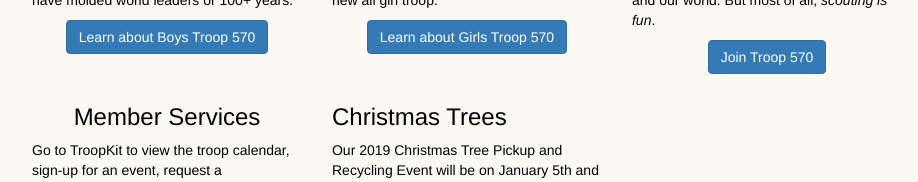
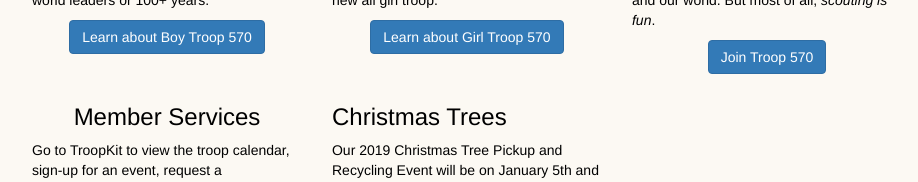
Before and after one commit to troop570/troop570.github.io, a Jekyll site: the page built from index.html, in a window 1280 px wide and 900 px high, scrolled down 495 px. Shown: the top 182 px of the window, without its empty margins (173-1091 px from the left). Built offline with Jekyll 4.4.1, drawn with Linux system fonts in a browser that asks for light colours; nearby versions of some CDN libraries; some of the changed text lies outside the part shown.

Commit message:
Replace Girls Troop with Girl Troop - same with Boys Troop Delete newLanding.html

```diff
--- a/contact/index.html
+++ b/contact/index.html
@@ -26,7 +26,7 @@
     <ul>
       <li>Visiting boys can join a patrol for the evening, learn about how our
           meetings work, and play games with us. </li>
-      <li>Visiting girls should contact our <a href="/girls/">girls troop</a>. </li>
+      <li>Visiting girls should contact our <a href="/girls/">girl troop</a>. </li>
       <li>Visiting parents can meet with an adult leader to ask questions about either troop. </li>
       <li>Contact our troop committee chairperson Jason Adams at
           <a href="mailto:Troop570Kirkland@gmail.com?subject=Request+To+Visit+Troop+Meeting">Troop570Kirkland@gmail.com</a>
--- a/girls/index.html
+++ b/girls/index.html
@@ -1,12 +1,12 @@
 ---
 layout: page
 title: Scouts BSA Girl Troop
-description: BSA Girls Troop 570 in Kirkland, WA serving girls age 11 to 17 in Kirkland, Bothell and the surrounding areas.
+description: BSA Girl Troop 570 in Kirkland, WA serving girls age 11 to 17 in Kirkland, Bothell and the surrounding areas.
 ---
 
 <div class="jumbotron">
   <div class="container">
-    <p class="lead text-center">BSA Girls Troop 570 is located in Kirkland, Washington
+    <p class="lead text-center">BSA Girl Troop 570 is located in Kirkland, Washington
       and serves girls age 11 to 17 in Kirkland, Kenmore, Bothell and the surrounding
       area.
     </p>
--- a/index.html
+++ b/index.html
@@ -68,24 +68,24 @@
       area.
     </h2>
     <div class="col-sm-4">
-      <h3 class="text-center">Boys Troop 570</h3>
+      <h3 class="text-center">Boy Troop 570</h3>
       <p>
-        Our boys troop offers the signature scouting programs that offer adventure, leadership skills,
+        Our boy troop offers the signature scouting programs that offer adventure, leadership skills,
         challenge and fun that have molded world leaders or 100+ years.
       </p>
       <p class="text-center">
-        <a class="btn btn-primary" href="/about/">Learn about Boys Troop 570</a>
+        <a class="btn btn-primary" href="/about/">Learn about Boy Troop 570</a>
       </p>
      </div>
     <div class="col-sm-4">
-      <h3 class="text-center">Girls Troop 570</h3>
+      <h3 class="text-center">Girl Troop 570</h3>
       <p>
-        Our girls troop offers the same signature
+        Our girl troop offers the same signature
         scouting programs that offer adventure, leadership skills,
         challenges and fun in a new all girl troop.
       </p>
       <p class="text-center">
-        <a class="btn btn-primary" href="/girls/">Learn about Girls Troop 570</a>
+        <a class="btn btn-primary" href="/girls/">Learn about Girl Troop 570</a>
       </p>
     </div>
     <div class="col-sm-4">
```
Also changed, not shown: newLanding/index.html (deleted, +0 -128 lines).
